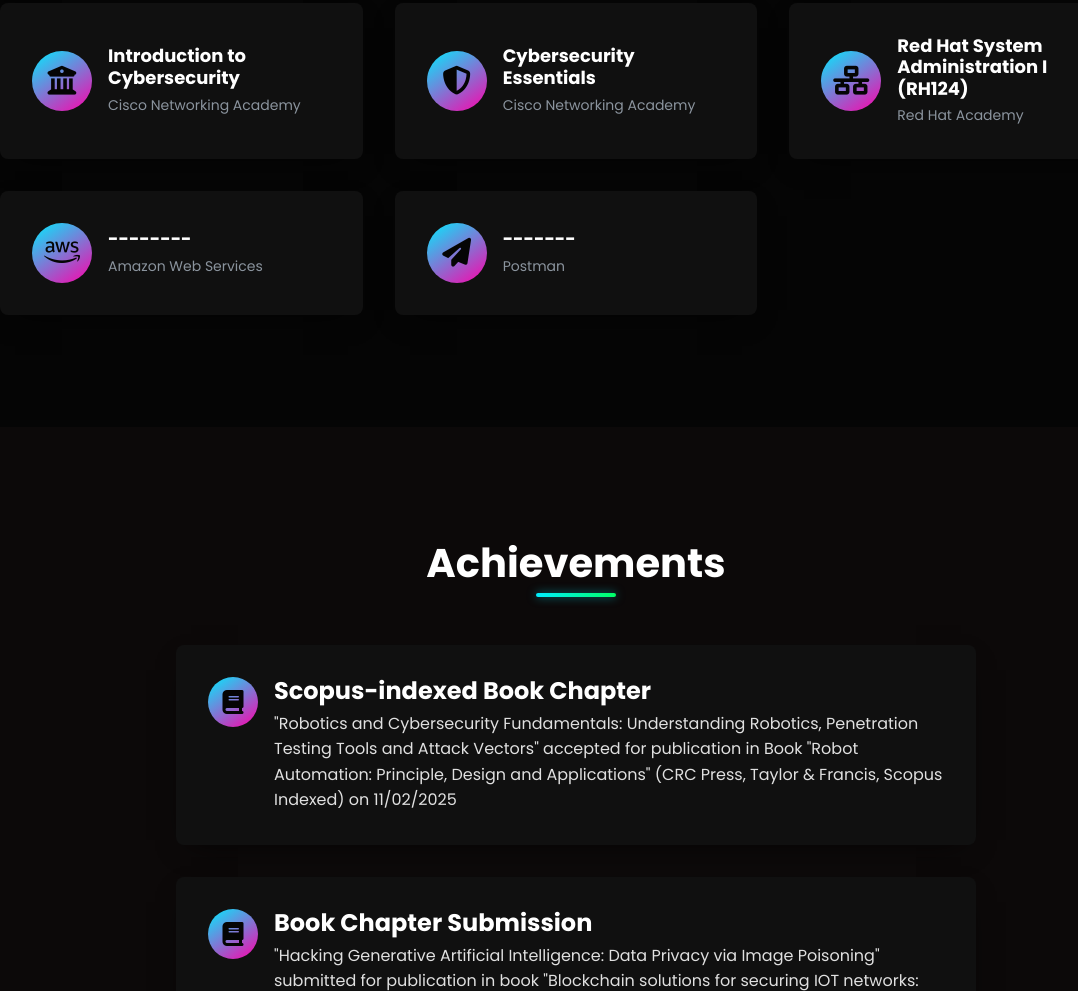
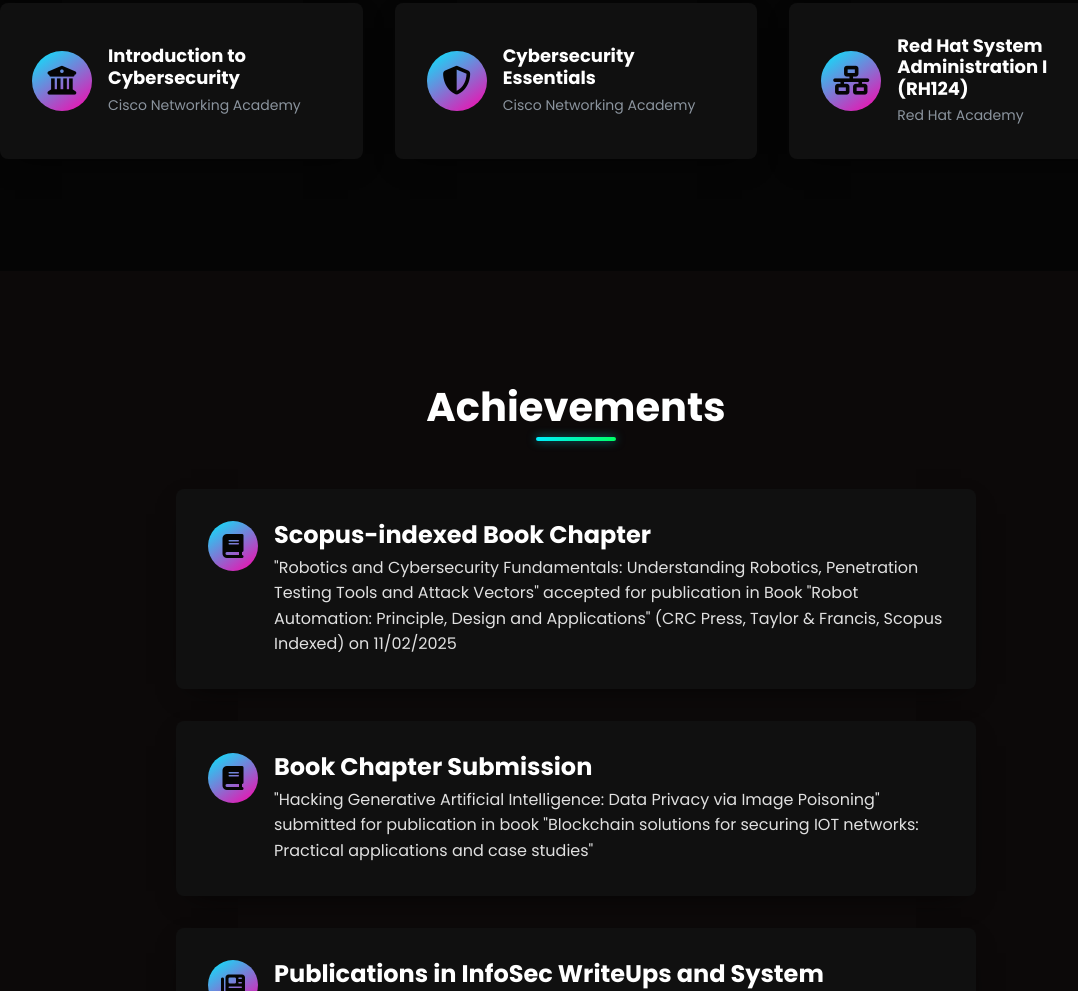
Before and after one commit to ZeRo9cyber/PranshuPortfolio, a plain HTML site: page index.html in a window 1280 px wide. Shown: the part 6530-7521 px from the top of the page, without its empty margins (64-1142 px from the left). Drawn offline with Linux system fonts and the light colour scheme.

Commit message:
Updated portfolio

```diff
--- a/index.html
+++ b/index.html
@@ -418,7 +418,7 @@
                         <p>Red Hat Academy</p>
                     </div>
                 </div>
-                <div class="certification-card">
+                <!-- <div class="certification-card">
                     <div class="certification-logo">
                         <i class="fab fa-aws"></i>
                     </div>
@@ -433,9 +433,9 @@
                     </div>
                     <div class="certification-content">
                         <h3>------- </h3>
-                        <p>Postman</p>
+                        <p></p>
                     </div>
-                </div>
+                </div> -->
             </div>
         </div>
     </section>
```
